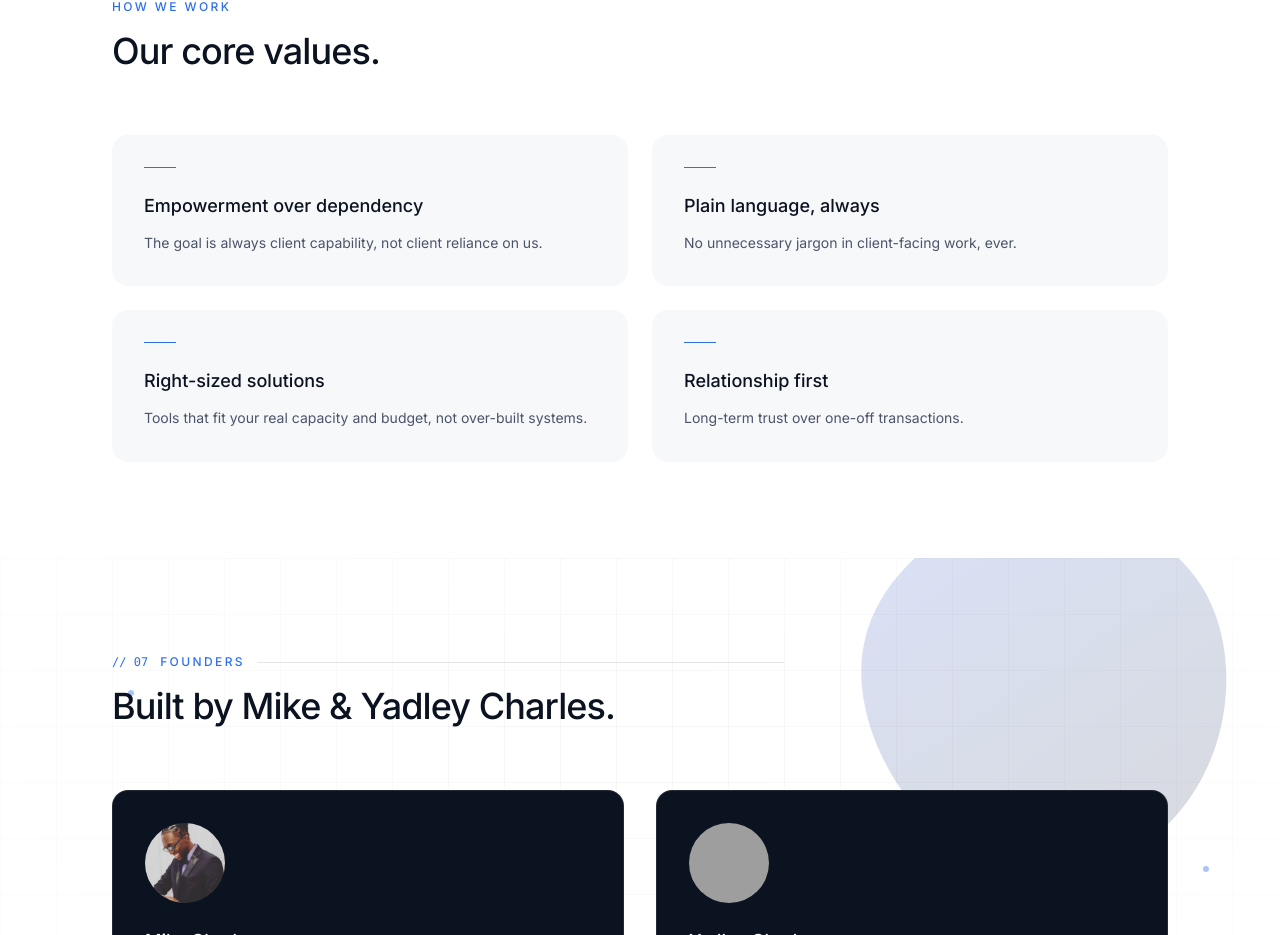
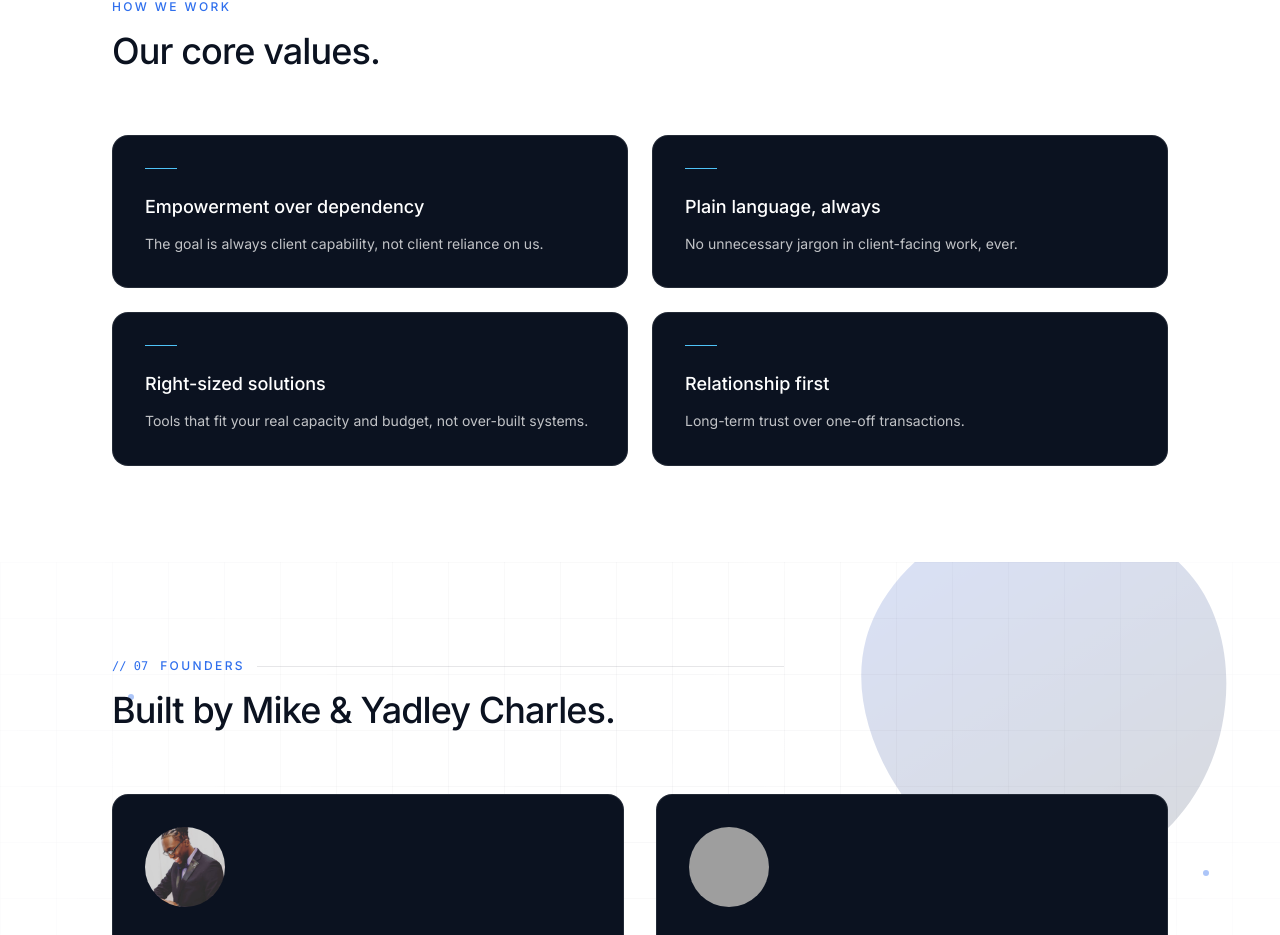
Before and after one commit to MYCTAlgos/myctalgos, a Next.js app: page /about in a window 1280 px wide. Shown: the part 898-1833 px from the top of the page. Built offline with nearby package versions, Linux system fonts and the light colour scheme; grey boxes are pictures that could not be loaded.

Commit message:
Remove homepage Founders section, restyle About core values
Founders section stays on the About page only. Core values cards on
About now match the Founders cards' dark navy styling.

```diff
--- a/src/app/about/page.tsx
+++ b/src/app/about/page.tsx
@@ -81,12 +81,15 @@ export default function AboutPage() {
         </div>
         <div className="grid gap-6 sm:grid-cols-2">
           {VALUES.map((value) => (
-            <div key={value.title} className="rounded-2xl bg-mist-50 p-8">
-              <div className="mb-6 h-px w-8 bg-blue-500" />
-              <h3 className="mb-3 text-lg font-medium text-navy-900">
+            <div
+              key={value.title}
+              className="rounded-2xl border border-white/10 bg-navy-900 p-8 transition-colors duration-200 hover:border-blue-400/40"
+            >
+              <div className="mb-6 h-px w-8 bg-sky-400" />
+              <h3 className="mb-3 text-lg font-medium text-white">
                 {value.title}
               </h3>
-              <p className="text-sm leading-relaxed text-ink-500">
+              <p className="text-sm leading-relaxed text-white/75">
                 {value.description}
               </p>
             </div>
--- a/src/app/page.tsx
+++ b/src/app/page.tsx
@@ -5,7 +5,6 @@ import { Philosophy } from "@/components/sections/Philosophy";
 import { ServicesPreview } from "@/components/sections/ServicesPreview";
 import { FeaturedWork } from "@/components/sections/FeaturedWork";
 import { LearnPreview } from "@/components/sections/LearnPreview";
-import { Founders } from "@/components/sections/Founders";
 import { ContactCTA } from "@/components/sections/ContactCTA";
 
 export default function Home() {
@@ -18,7 +17,6 @@ export default function Home() {
       <ServicesPreview />
       <FeaturedWork />
       <LearnPreview />
-      <Founders />
       <ContactCTA />
     </>
   );
```
